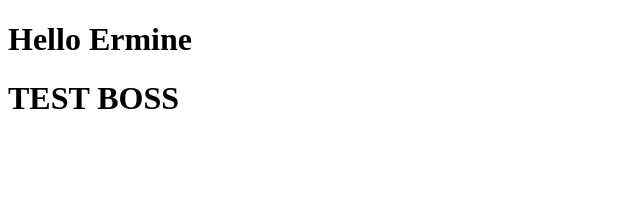
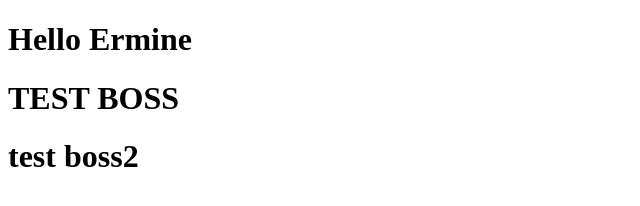
Before and after one commit to Nine0512/git-g04, a plain HTML site: page index.html in a window 1280 px wide. Shown: the whole page, without its empty margins (0-640 px from the left). Drawn offline with Linux system fonts and the light colour scheme.

Commit message:
add app.js

```diff
--- /dev/null
+++ b/App.js
@@ -0,0 +1,4 @@
+console.log("Group 4");
+console.log("Thanwa");
+console.log("Tanapat");
+console.log("Passakon");
--- a/index.html
+++ b/index.html
@@ -1,13 +1,14 @@
 <!DOCTYPE html>
 <html lang="en">
-<head>
-    <meta charset="UTF-8">
-    <meta http-equiv="X-UA-Compatible" content="IE=edge">
-    <meta name="viewport" content="width=device-width, initial-scale=1.0">
+  <head>
+    <meta charset="UTF-8" />
+    <meta http-equiv="X-UA-Compatible" content="IE=edge" />
+    <meta name="viewport" content="width=device-width, initial-scale=1.0" />
     <title>Document</title>
-</head>
-<body>
-    <h1> Hello Ermine </h1>
-    <h1> TEST BOSS </h1
-</body>
+  </head>
+  <body>
+    <h1>Hello Ermine</h1>
+    <h1>TEST BOSS</h1>
+    <h1>test boss2</h1>
+  </body>
 </html>
```
